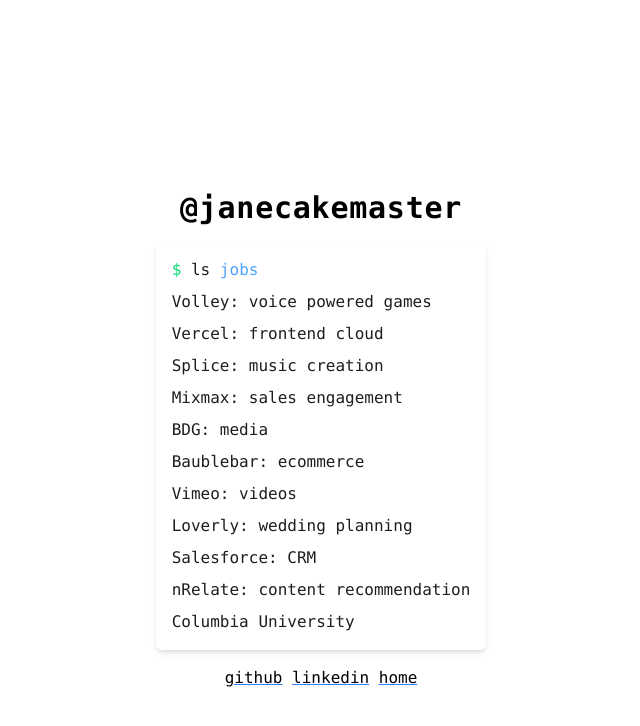
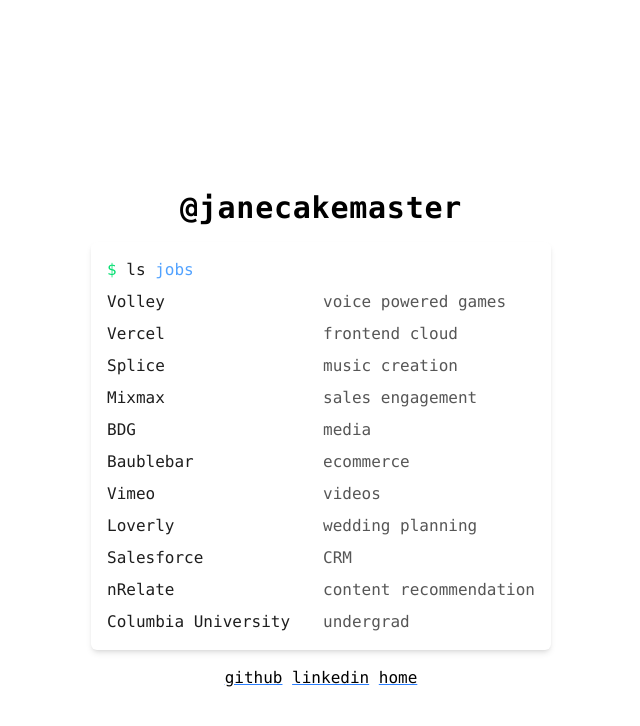
Before and after one commit to janecakemaster/janecakemaster.github.io, a React (Vite) app: page / in a window 1280 px wide. Both pictures are taken after a click on the button "resume". Shown: the top 726 px of the page, without its empty margins (319-959 px from the left). Built offline with nearby package versions, Linux system fonts and the light colour scheme.

Commit message:
two column resume layout

```diff
--- a/src/Resume/index.tsx
+++ b/src/Resume/index.tsx
@@ -3,24 +3,26 @@
 
 type ResumeItemProps = {
   company: string;
+  description: string;
   items: string[];
 };
 
-function ResumeItem({ company, items }: ResumeItemProps) {
+function ResumeItem({ company, description, items }: ResumeItemProps) {
   const [showDetails, setShowDetails] = useState(false);
 
   return (
     <li>
       <button
         onClick={() => setShowDetails(!showDetails)}
-        className="hover:text-blue-400 transition-colors text-left w-full"
+        className="hover:text-blue-400 transition-colors text-left w-full grid grid-cols-[200px_1fr] gap-4"
       >
-        {company}
+        <span>{company}</span>
+        <span className="opacity-75">{description}</span>
       </button>
       {showDetails && (
         <ul className="ml-4 mt-2 space-y-1 text-sm opacity-80">
           {items.map((item, i) => (
-            <li key={i}>• {item}</li>
+            <li key={i}>* {item}</li>
           ))}
         </ul>
       )}
@@ -36,7 +38,8 @@
       </p>
       <ul className="space-y-2 mt-2">
         <ResumeItem
-          company="Volley: voice powered games"
+          company="Volley"
+          description="voice powered games"
           items={[
             "mobile apps",
             "game platform architecture",
@@ -46,7 +49,8 @@
         />
 
         <ResumeItem
-          company="Vercel: frontend cloud"
+          company="Vercel"
+          description="frontend cloud"
           items={[
             "enterprise billing infrastructure",
             "usage data pipelines",
@@ -55,17 +59,20 @@
         />
 
         <ResumeItem
-          company="Splice: music creation"
+          company="Splice"
+          description="music creation"
           items={["platform modernization", "golang"]}
         />
 
         <ResumeItem
-          company="Mixmax: sales engagement"
+          company="Mixmax"
+          description="sales engagement"
           items={["Sidechat", "email collaboration", "typescript", "react"]}
         />
 
         <ResumeItem
-          company="BDG: media"
+          company="BDG"
+          description="media"
           items={[
             "auth",
             "content migration",
@@ -78,7 +85,8 @@
         />
 
         <ResumeItem
-          company="Baublebar: ecommerce"
+          company="Baublebar"
+          description="ecommerce"
           items={[
             "product detail page",
             "design system",
@@ -88,7 +96,8 @@
         />
 
         <ResumeItem
-          company="Vimeo: videos"
+          company="Vimeo"
+          description="videos"
           items={[
             "mobile web",
             "accessibility",
@@ -99,22 +108,26 @@
         />
 
         <ResumeItem
-          company="Loverly: wedding planning"
+          company="Loverly"
+          description="wedding planning"
           items={["wordpress", "javascript", "php"]}
         />
 
         <ResumeItem
-          company="Salesforce: CRM"
+          company="Salesforce"
+          description="CRM"
           items={["UI framework", "developer sandbox", "javascript", "java"]}
         />
 
         <ResumeItem
-          company="nRelate: content recommendation"
+          company="nRelate"
+          description="content recommendation"
           items={["wordpress", "jquery", "php"]}
         />
 
         <ResumeItem
           company="Columbia University"
+          description="undergrad"
           items={["B.A. Computer Science", "a cappella", "hackathons"]}
         />
       </ul>
```
